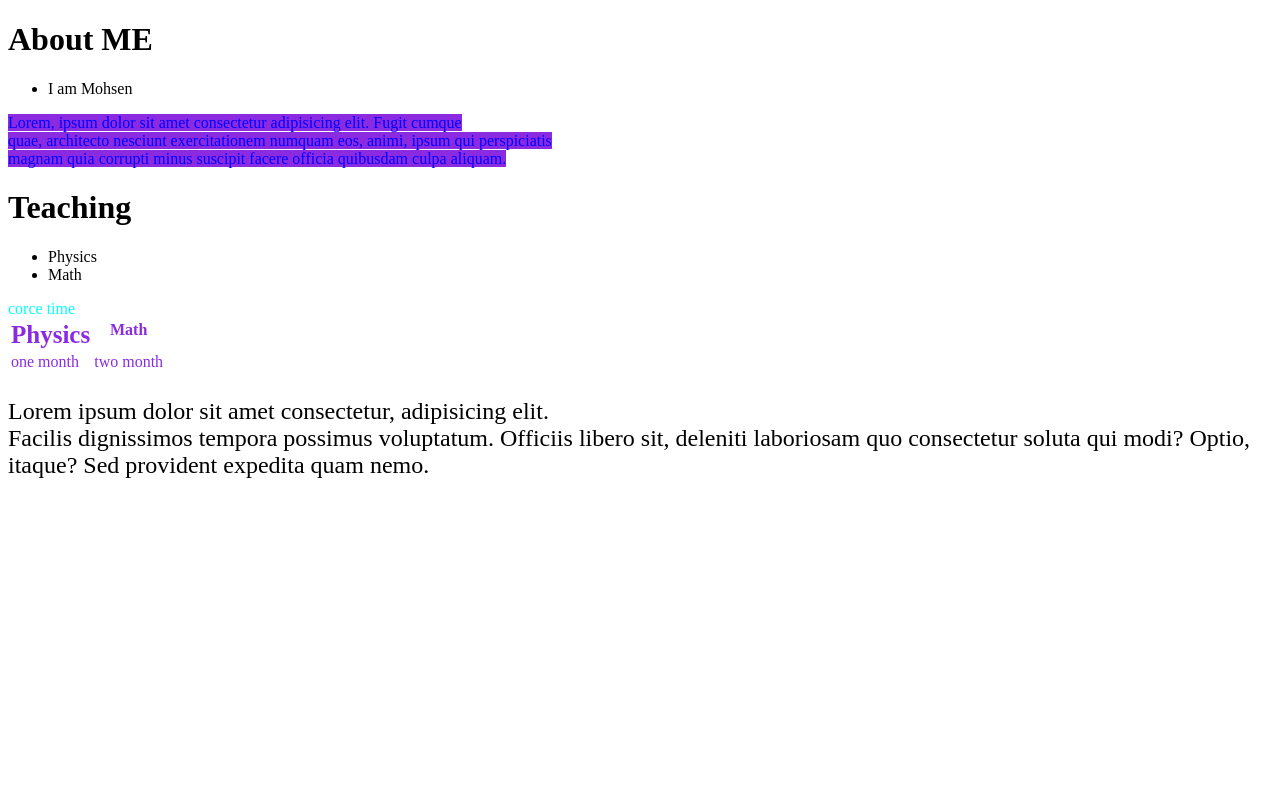
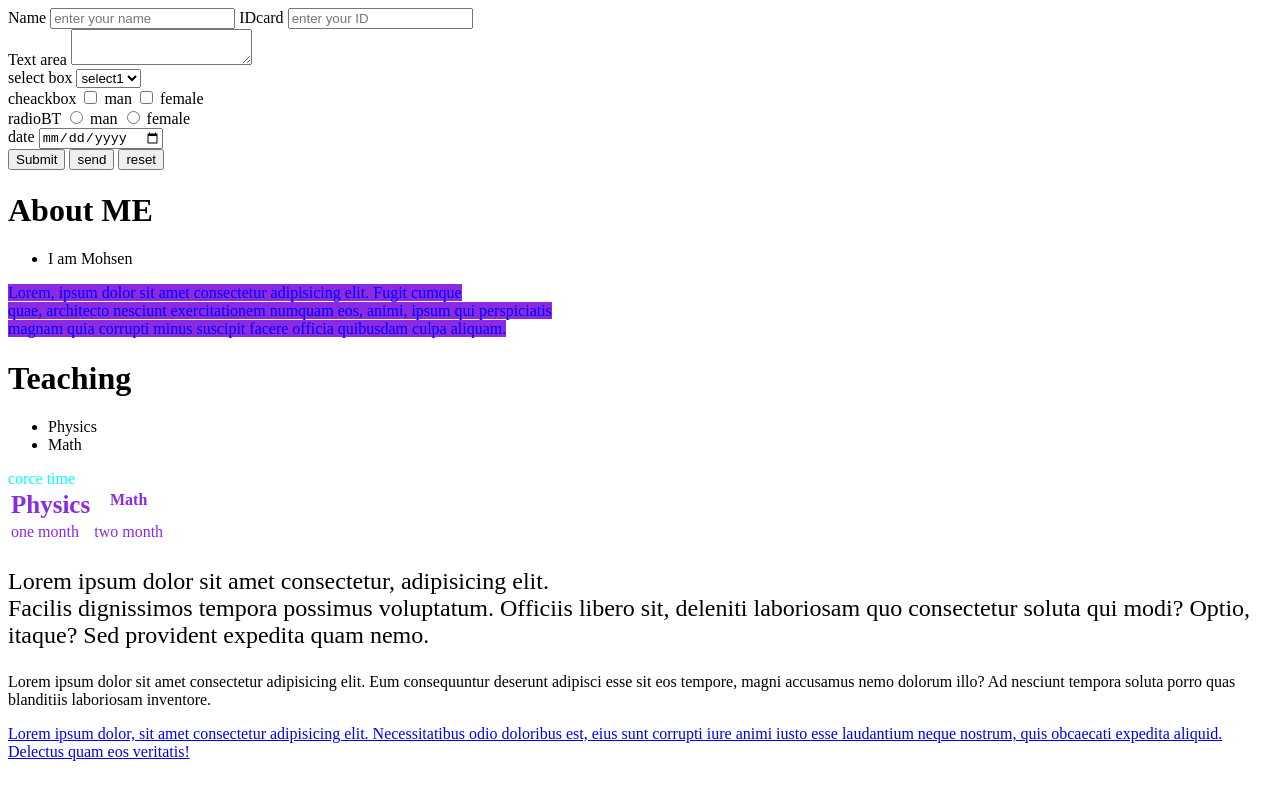
Before and after one commit to MohsenR21/html, a plain HTML site: page test.html in a window 1280 px wide. Drawn offline with Linux system fonts and the light colour scheme.

Commit message:
merged all changes

```diff
--- a/test.html
+++ b/test.html
@@ -13,6 +13,39 @@
     </style>
 </head>
 <body>
+    <form action="./New.html">
+        <div>
+            <label for="text"> Name </label>
+            <input id="text" type="text" placeholder="enter your name">
+            <label for="int"> IDcard</label>
+            <input id="int" type="int" placeholder="enter your ID">
+        </div>
+        <div>
+            <label for="textarea"> Text area <textarea name="textarea" id="textarea" ></textarea></label>
+        </div>
+        <div>
+            <label for="selectBox"> select box <select name="selectBox" id="selectBox"> <option value="select1">select1</option> <option value="select2">select2</option></select></label>
+        </div>
+        <div>
+            <label for="cheackbox"> cheackbox </label>
+            <input type="checkbox" name="gender" value="man"> man
+            <input type="checkbox" name="gender" value="female"> female
+        </div>
+        <div>
+            <label for="radioBt"> radioBT </label>
+            <input id="radioBT" type="radio" name="gender" value="man"> man
+            <input id="radioBT" type="radio" name="gender" value="female"> female
+        </div>
+        <div>
+            <label for="date"> date <input type="date"> </label>
+        </div>
+        <div>
+            <input type="submit">
+            <button type="submit"> send </button>
+            <button type="submit"> reset</button>
+        </div>
+
+    </form>
     <div id="About ME">
         <h1 id="About ME"> About ME </h1>
          <ul>
@@ -52,5 +85,13 @@
          Facilis dignissimos tempora possimus voluptatum. Officiis libero sit,
           deleniti laboriosam quo consectetur soluta qui modi?
          Optio, itaque? Sed provident expedita quam nemo.</p>
+    <p style="border: 5px aqua"> Lorem ipsum dolor sit amet consectetur adipisicing elit.
+        Eum consequuntur deserunt adipisci esse sit eos tempore, magni accusamus nemo dolorum
+        illo? Ad nesciunt tempora soluta porro quas blanditiis laboriosam inventore.
+    </p>
+    <a style="border: 2px red" href="#"> Lorem ipsum dolor, sit amet consectetur adipisicing elit. Necessitatibus odio doloribus est, eius sunt corrupti iure animi iusto esse laudantium
+        neque nostrum, quis obcaecati expedita aliquid.
+        Delectus quam eos veritatis!
+    </a>
 </body>
 </html>
```
